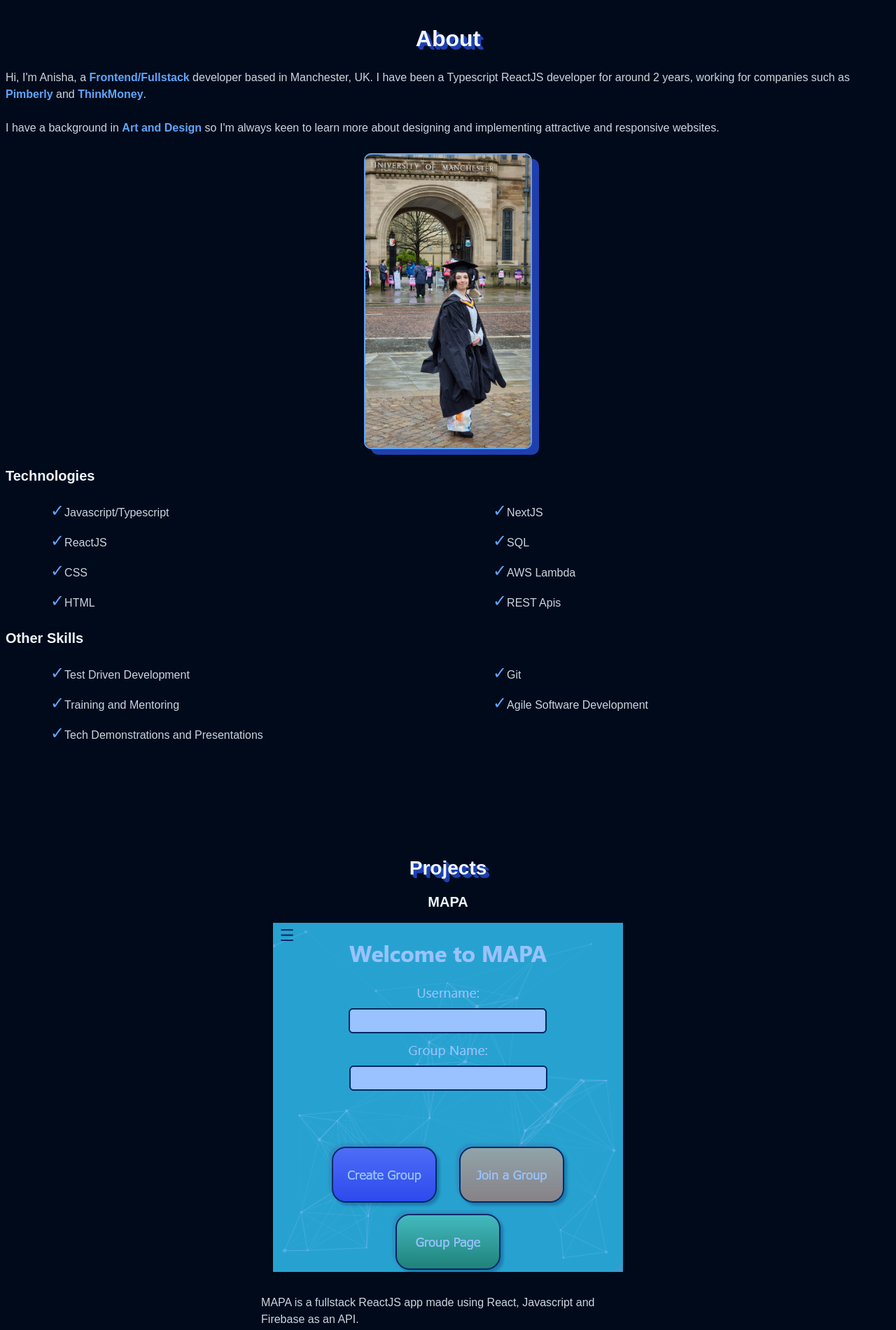
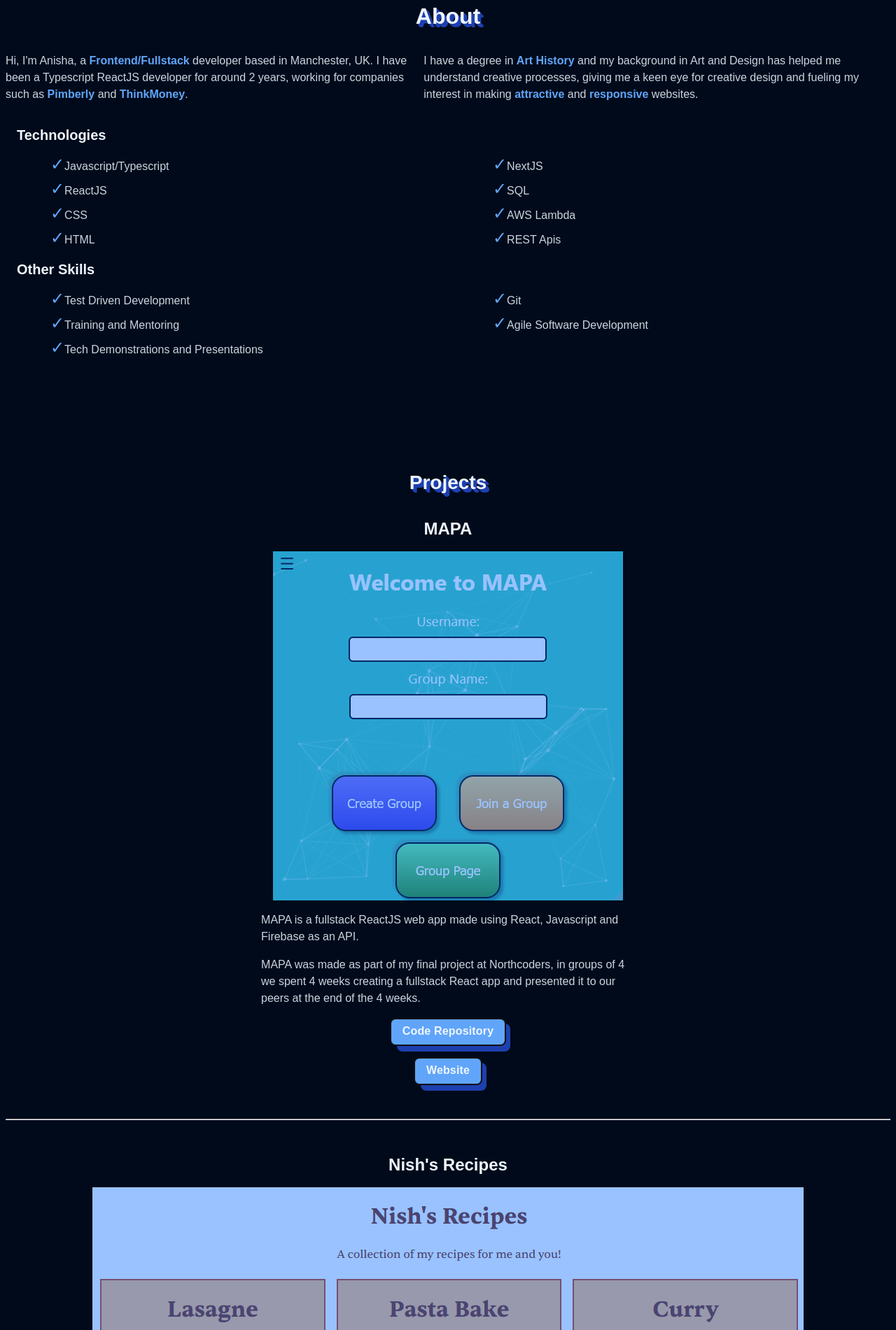
Before and after one commit to AnishaTalati/portfolio, a website built with Vite: page index.html in a window 1280 px wide. Shown: the part 746-2647 px from the top of the page at 70% size. Built offline with nearby package versions, Linux system fonts and the light colour scheme; a web font is replaced by a local one.

Commit message:
removed second image, changed some styling

```diff
--- a/index.html
+++ b/index.html
@@ -56,32 +56,30 @@
         <h2 class="hero__title">Anisha Talati</h2>
         <h1 class="hero__subtitle">Software Developer</h1>
         <p class="hero__text">
-          I'm a <strong>Frontend/Fullstack</strong> developer. I'm passionate
-          about writing clean and concise code, web design and building
-          responsive and attractive UI/UX.
+          I'm a <strong>Frontend/Fullstack</strong> web developer and web design
+          enthusiast. I'm passionate about designing interesting and attractive
+          websites and web apps.
         </p>
         <a class="hero btn" href="#">Contact Me</a>
       </section>
       <section class="about container section">
         <div class="about__content">
           <h2 class="about__title">About</h2>
+          <div class="about__intro">
             <p class="about__text">
               Hi, I'm Anisha, a <strong>Frontend/Fullstack</strong> developer
-            based in Manchester, UK. I have been a Typescript ReactJS developer
-            for around 2 years, working for companies such as
+              based in Manchester, UK. I have been a Typescript ReactJS
+              developer for around 2 years, working for companies such as
               <strong>Pimberly</strong> and <strong>ThinkMoney</strong>.
             </p>
             <p class="about__text">
-            I have a background in <strong>Art and Design</strong> so I'm always
-            keen to learn more about designing and implementing attractive and
-            responsive websites.
+              I have a degree in <strong>Art History</strong> and my background
+              in Art and Design has helped me understand creative processes,
+              giving me a keen eye for creative design and fueling my interest
+              in making <strong>attractive</strong> and
+              <strong> responsive</strong>
+              websites.
             </p>
-          <div class="about__image-container">
-            <img
-              class="about__image"
-              src="./images/about-me.jpg"
-              alt="Profile picture"
-            />
           </div>
           <h3 class="about__subtitle">Technologies</h3>
           <div class="about__ul-container">
@@ -124,7 +122,7 @@
             />
           </div>
           <p class="projects__content">
-            MAPA is a fullstack ReactJS app made using React, Javascript and
+            MAPA is a fullstack ReactJS web app made using React, Javascript and
             Firebase as an API.
           </p>
           <p class="projects__content">
@@ -133,25 +131,25 @@
             it to our peers at the end of the 4 weeks.
           </p>
           <a
-            class="projects__link"
+            class="btn"
             target="_blank"
             href="https://github.com/AnishaTalati/nc-final-project"
             >Code Repository</a
           >
           <a
-            class="projects__link"
+            class="btn"
             target="_blank"
             href="https://anishatalati.github.io/nc-final-project/#/"
             >Website</a
           >
         </div>
+        <hr />
         <div class="projects__project">
-          <h1 class="projects__title">Projects</h1>
-          <h2 class="projects__subtitle">Nish Recipes</h2>
+          <h2 class="projects__subtitle">Nish's Recipes</h2>
           <div class="projects__image-wrapper">
             <img
               class="projects__image"
-              src="./public/images/mapa.png"
+              src="./public/images/recipes.png"
               alt="mapa image"
             />
           </div>
@@ -164,17 +162,17 @@
             up on my HTML and CSS skills.
           </p>
           <a
-            class="projects__link"
+            class="btn"
             target="_blank"
             href="https://github.com/AnishaTalati/nish-recipes"
             >Code Repository</a
           >
-          <a
+          <!-- <a
             class="projects__link"
             target="_blank"
             href="https://anishatalati.github.io/nc-final-project/#/"
             >Website</a
-          >
+          > -->
         </div>
       </section>
     </main>
--- a/styles/components/about.css
+++ b/styles/components/about.css
@@ -7,10 +7,8 @@
 }
 
 .about__content {
-  display: flex;
-  flex-direction: column;
+  color: var(--clr-slate);
   gap: 1rem;
-  color: var(--clr-slate);
 }
 
 .about__title {
@@ -19,11 +17,20 @@
   font-size: var(--size-2xl);
   text-shadow: 2px 2px var(--clr-blue800), 3px 3px var(--clr-blue800),
     4px 4px var(--clr-blue800), 5px 5px var(--clr-blue800);
+  margin-bottom: 2rem;
+}
+
+.about__intro {
+  gap: 1rem;
+  display: flex;
+  flex-direction: row;
+  margin-bottom: 2rem;
 }
 
 .about__subtitle {
   color: var(--clr-light);
   font-size: var(--size-lg);
+  margin: 1rem;
 }
 
 .about__ul-container {
@@ -33,7 +40,7 @@
 .about__ul {
   display: flex;
   flex-direction: column;
-  gap: 1em;
+  gap: 0.5em;
   list-style: none;
   flex: 1;
   color: var(--clr-slate);
@@ -44,23 +51,6 @@
   color: var(--clr-blue400);
   font-size: var(--size-xl);
   margin-left: 1em;
-}
-
-.about__image-container {
-  display: flex;
-  justify-content: center;
-  align-items: center;
-  width: 400px;
-  margin: auto;
-}
-
-.about__image {
-  width: 60%;
-  height: 60%;
-  border-radius: 10px;
-  border: 2px solid var(--clr-blue400);
-  box-shadow: 10px 8px var(--clr-blue800);
-  display: inline-block;
 }
 
 @media (min-width: 475px) {
--- a/styles/components/hero.css
+++ b/styles/components/hero.css
@@ -5,7 +5,6 @@
   justify-content: center;
   align-items: center;
   gap: 1rem;
-  margin-top: 1rem;
 }
 
 .hero__image {
--- a/styles/components/projects.css
+++ b/styles/components/projects.css
@@ -5,10 +5,12 @@
   flex-direction: column;
   align-items: center;
   margin-bottom: 3rem;
+  margin-top: 3rem;
 }
 
 .projects__title {
   font-size: var(--size-2xl);
+  margin-bottom: 1rem;
   text-shadow: 2px 2px var(--clr-blue800), 3px 3px var(--clr-blue800),
     4px 4px var(--clr-blue800), 5px 5px var(--clr-blue800);
 }
@@ -17,11 +19,10 @@
   max-width: 60ch;
   font-size: var(--size-md);
   color: var(--clr-slate);
-  margin: 1rem auto;
 }
 
 .projects__subtitle {
-  font-size: var(--size-lg);
+  font-size: var(--size-xl);
 }
 
 .projects__image-wrapper {
@@ -47,17 +48,6 @@
   background-color: rgb(0, 102, 255, 0.1);
 }
 
-.projects__link {
-  font-size: var(--size-base);
-  text-decoration: none;
-  font-weight: 600;
-  color: var(--clr-blue600);
-}
-
-.projects__link:hover {
-  color: var(--clr-sky);
-}
-
 /* xl */
 @media (min-width: 1280px) {
   .work-title {
--- a/styles/style.css
+++ b/styles/style.css
@@ -66,3 +66,7 @@ a {
 strong {
   color: var(--clr-blue400);
 }
+
+hr {
+  color: var(--clr-slate);
+}
```
Also changed, not shown: public/images/recipes.png (added). Lines whose indentation alone changed are shown as unchanged.
